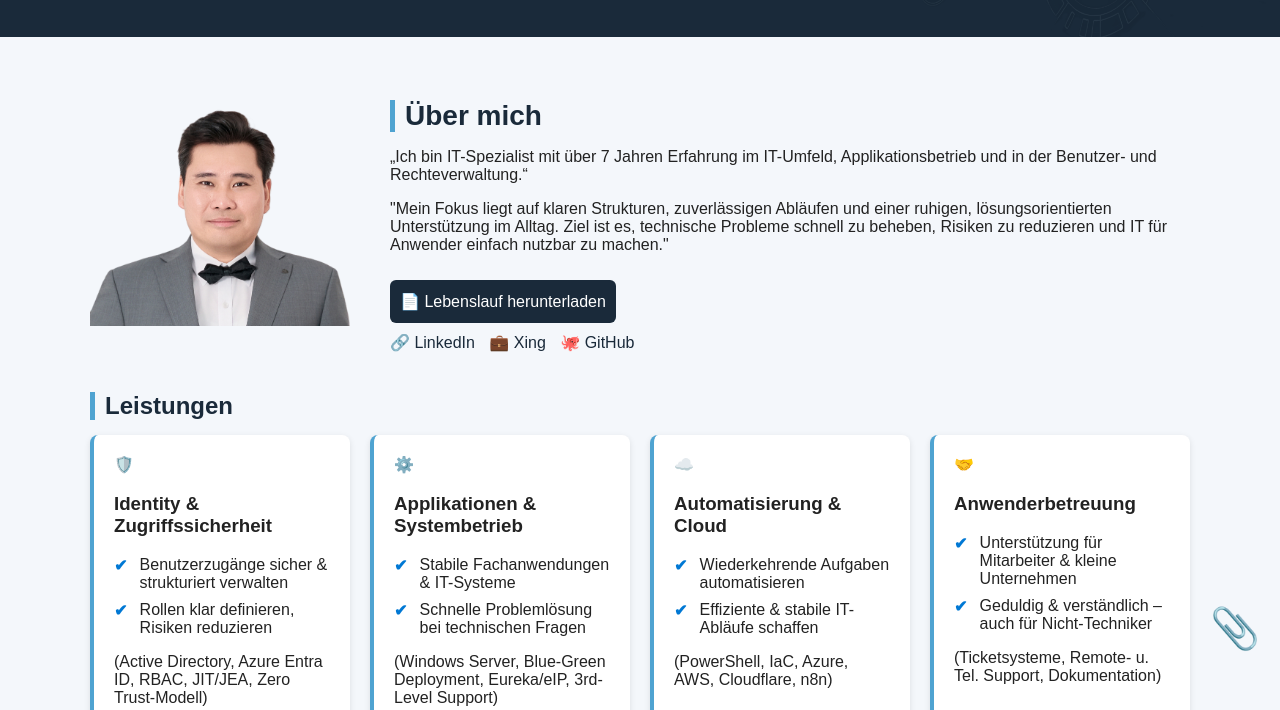
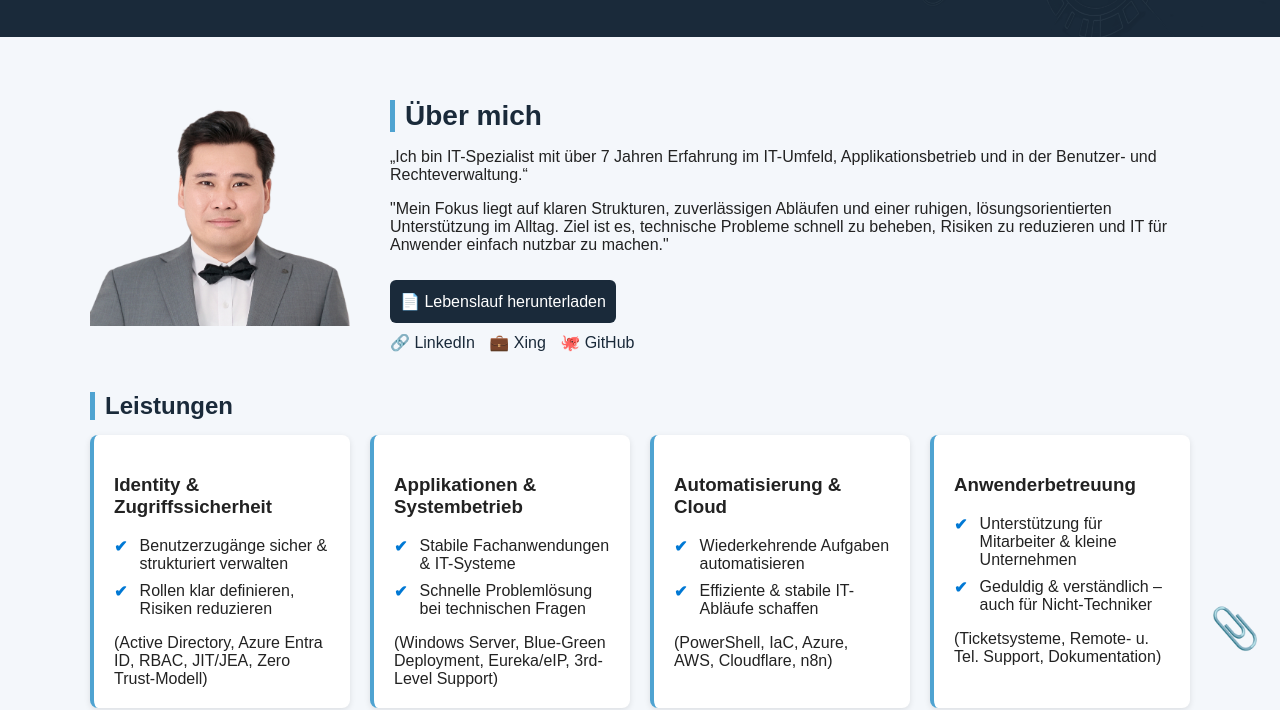
Before and after one commit to vuxuantiep/tiep-iam-freelancer, a plain HTML site: page index.html in a window 1280 px wide. Shown: the part 128-838 px from the top of the page. Drawn offline with Linux system fonts and the light colour scheme.

Commit message:
Update index.html

```diff
--- a/index.html
+++ b/index.html
@@ -620,7 +620,7 @@
     <h2>Leistungen</h2>
         <div class="skills">
           <div class="skill-box">
-            <div class="icon">🛡️</div>
+            <!-- Das ist ein HTML‑Kommentar <div class="icon">🛡️</div>-->
             <h3>Identity & Zugriffssicherheit</h3>
             <ul>
               <li>Benutzerzugänge sicher & strukturiert verwalten</li>
@@ -630,7 +630,7 @@
           </div>
 
           <div class="skill-box">
-            <div class="icon">⚙️</div>
+            <!-- Das ist ein HTML‑Kommentar <div class="icon">⚙️</div> -->
             <h3>Applikationen & Systembetrieb</h3>
             <ul>
               <li>Stabile Fachanwendungen & IT-Systeme</li>
@@ -640,7 +640,7 @@
           </div>
 
           <div class="skill-box">
-            <div class="icon">☁️</div>
+            <!-- Das ist ein HTML‑Kommentar <div class="icon">☁️</div> -->
             <h3>Automatisierung & Cloud</h3>
             <ul>
               <li>Wiederkehrende Aufgaben automatisieren</li>
@@ -650,7 +650,7 @@
           </div>
 
           <div class="skill-box">
-            <div class="icon">🤝</div>
+             <!-- Das ist ein HTML‑Kommentar <div class="icon">🤝</div> -->
             <h3>Anwenderbetreuung</h3>
             <ul>
               <li>Unterstützung für Mitarbeiter & kleine Unternehmen</li>
```
